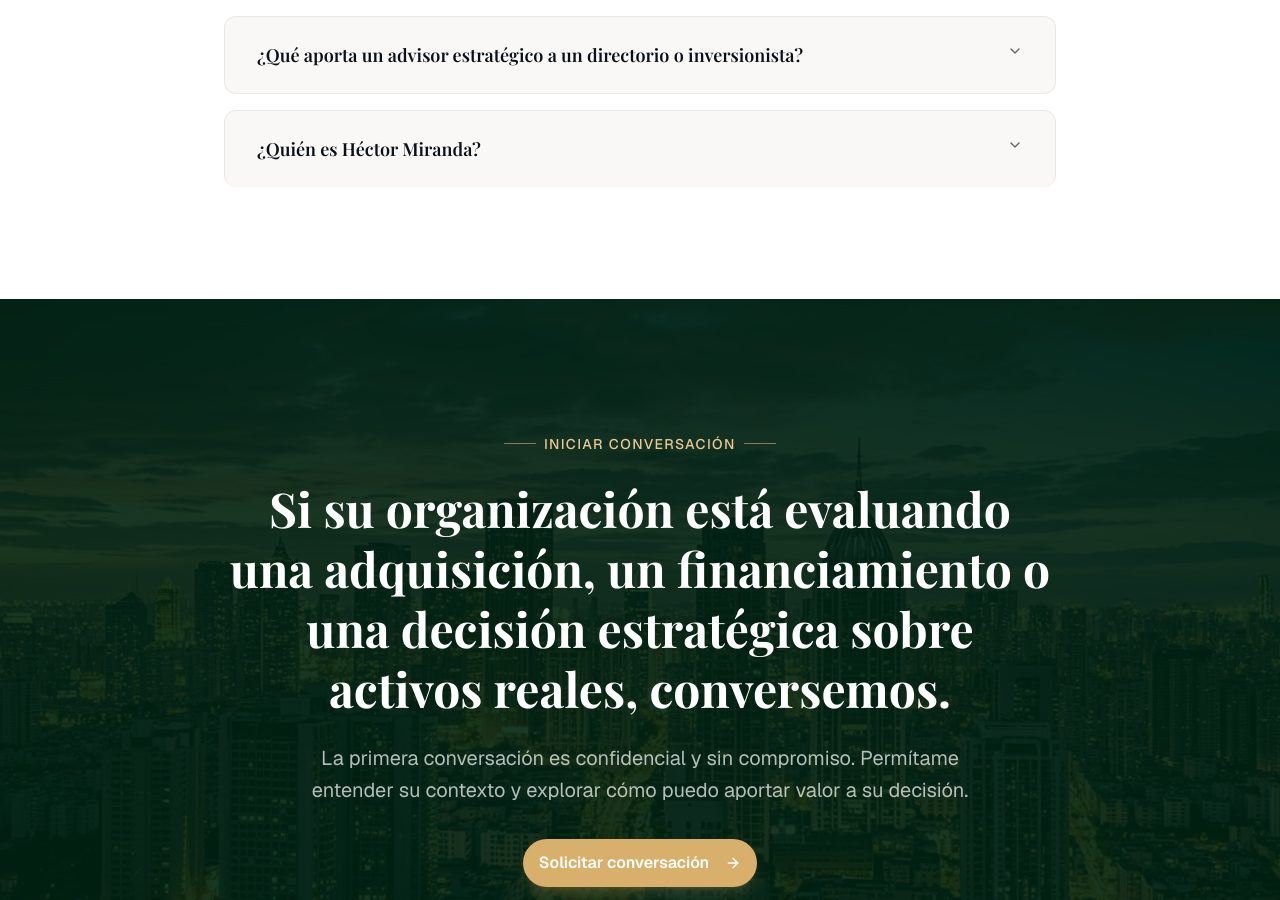
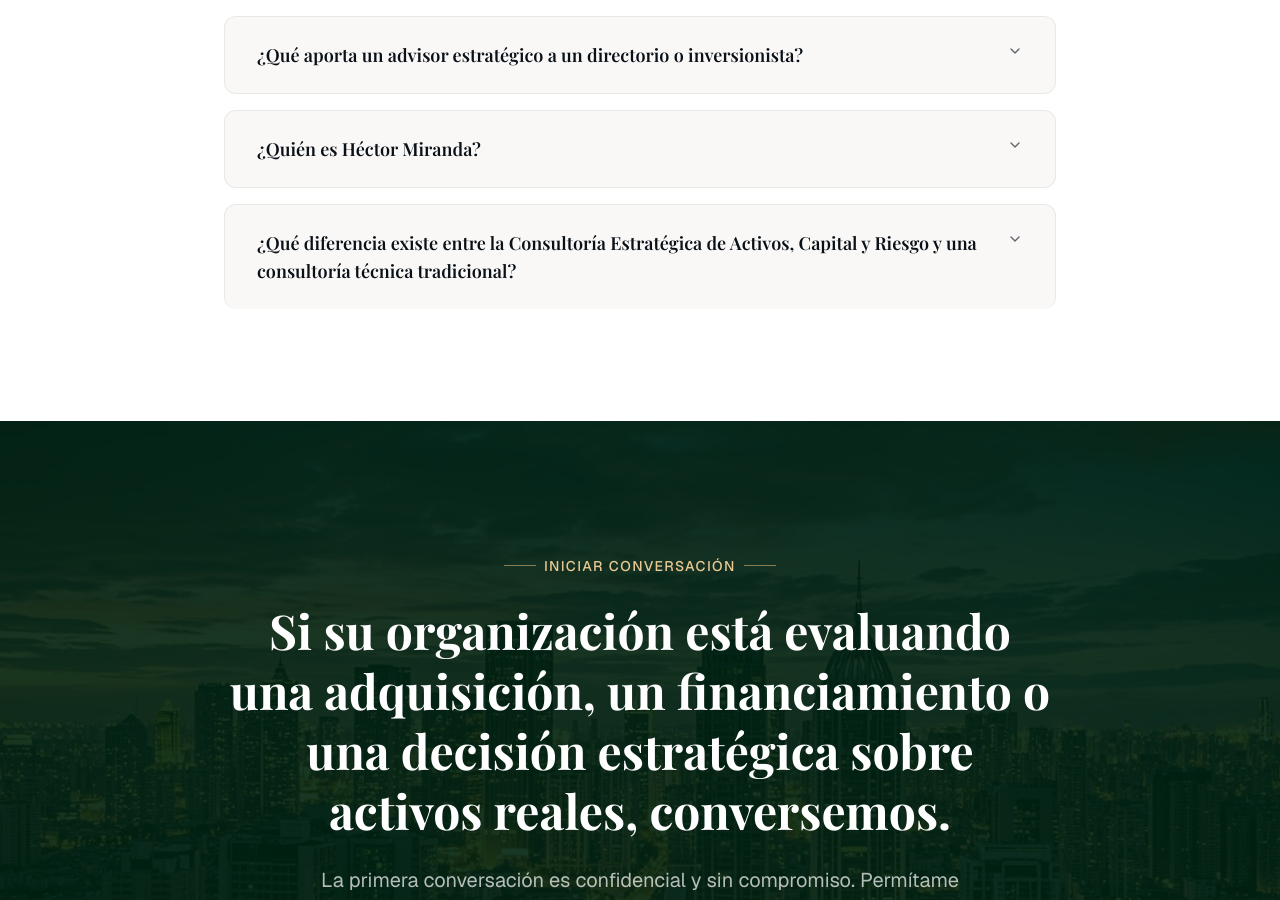
Before and after one commit to gonzalomiranda675-ai/hector-miranda-web, a Next.js app: page / in a window 1280 px wide. Shown: the part 6549-7449 px from the top of the page. Built offline with nearby package versions, Linux system fonts and the light colour scheme; a web font is replaced by a local one.

Commit message:
feat: add FAQ question about strategic vs technical consulting

```diff
--- a/src/app/layout.tsx
+++ b/src/app/layout.tsx
@@ -160,6 +160,14 @@ export default function RootLayout({
               text: "Héctor Miranda es estratega en activos inmobiliarios, sostenibilidad y descarbonización con cerca de 20 años de experiencia en América Latina y participación en más de 200 proyectos LEED. Es fundador y ex CEO del Peru Green Building Council, primer GRESB AP del Perú, y ha participado en foros como APEC, World Green Building Council e ISCN.",
             },
           },
+          {
+            "@type": "Question",
+            name: "¿Qué diferencia existe entre la Consultoría Estratégica de Activos, Capital y Riesgo y una consultoría técnica tradicional?",
+            acceptedAnswer: {
+              "@type": "Answer",
+              text: "La consultoría técnica se concentra en diseñar, verificar o ejecutar una solución específica. La Consultoría Estratégica de Activos, Capital y Riesgo se concentra en la decisión del propietario, directorio o inversionista: qué riesgos considerar, qué evidencia falta, qué alternativas existen y cómo fortalecer la lógica de inversión o financiamiento antes de comprometer capital.",
+            },
+          },
         ],
       },
     ],
--- a/src/components/sections/FAQSection.tsx
+++ b/src/components/sections/FAQSection.tsx
@@ -37,6 +37,12 @@ const faqs = [
     question: "¿Quién es Héctor Miranda?",
     answer:
       "Héctor Miranda es estratega en activos inmobiliarios, sostenibilidad y descarbonización con cerca de 20 años de experiencia en América Latina y participación en más de 200 proyectos LEED. Es fundador y ex CEO del Peru Green Building Council, primer GRESB AP del Perú, y ha participado en foros internacionales como APEC, World Green Building Council e ISCN. Su experiencia combina real estate, desempeño de activos, ESG, capital y riesgo para apoyar decisiones de propietarios, inversionistas y directorios.",
+  },
+  {
+    id: "faq-6",
+    question: "¿Qué diferencia existe entre la Consultoría Estratégica de Activos, Capital y Riesgo y una consultoría técnica tradicional?",
+    answer:
+      "La consultoría técnica se concentra en diseñar, verificar o ejecutar una solución específica. La Consultoría Estratégica de Activos, Capital y Riesgo se concentra en la decisión del propietario, directorio o inversionista: qué riesgos considerar, qué evidencia falta, qué alternativas existen y cómo fortalecer la lógica de inversión o financiamiento antes de comprometer capital.",
   },
 ];
 
```
